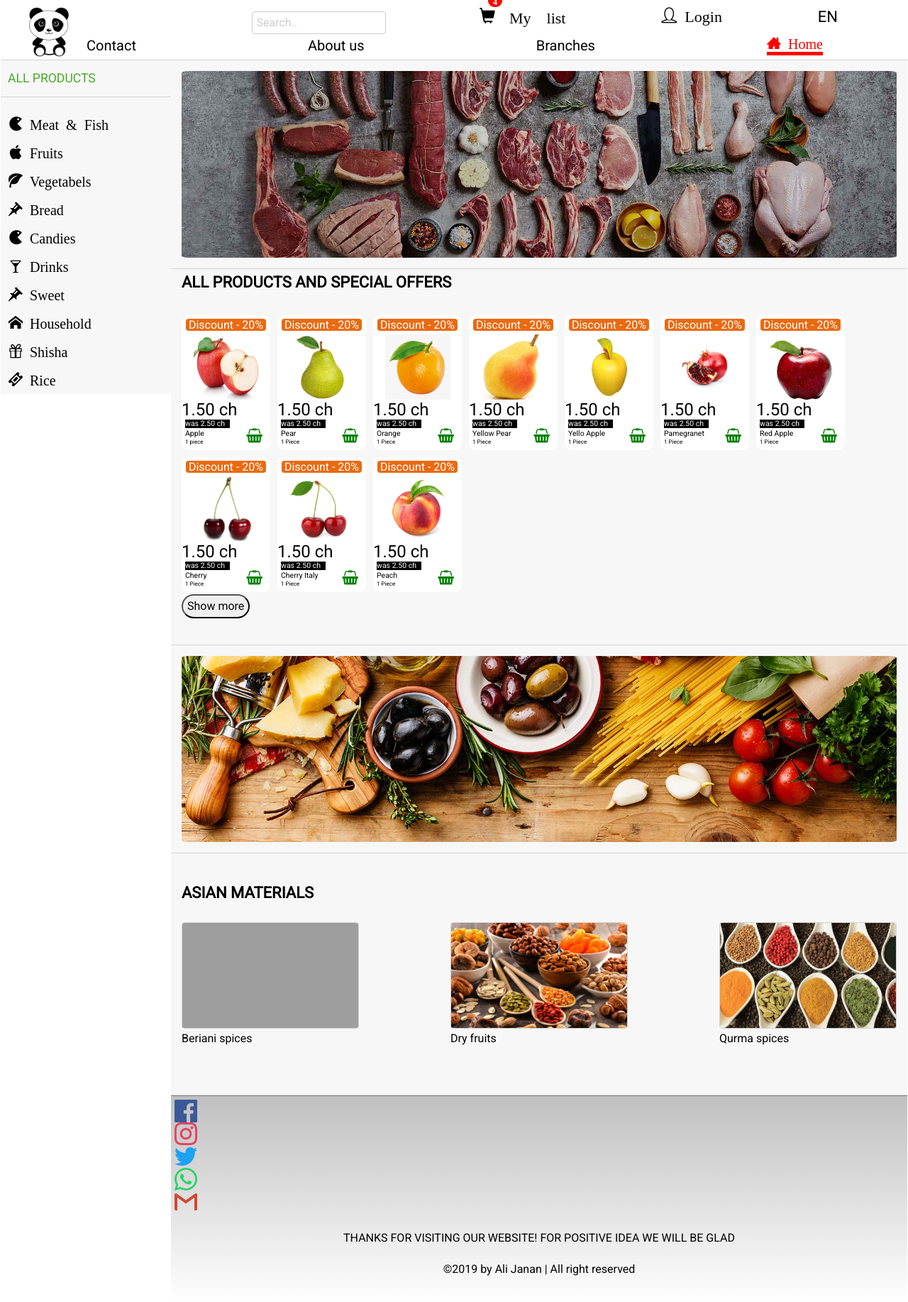
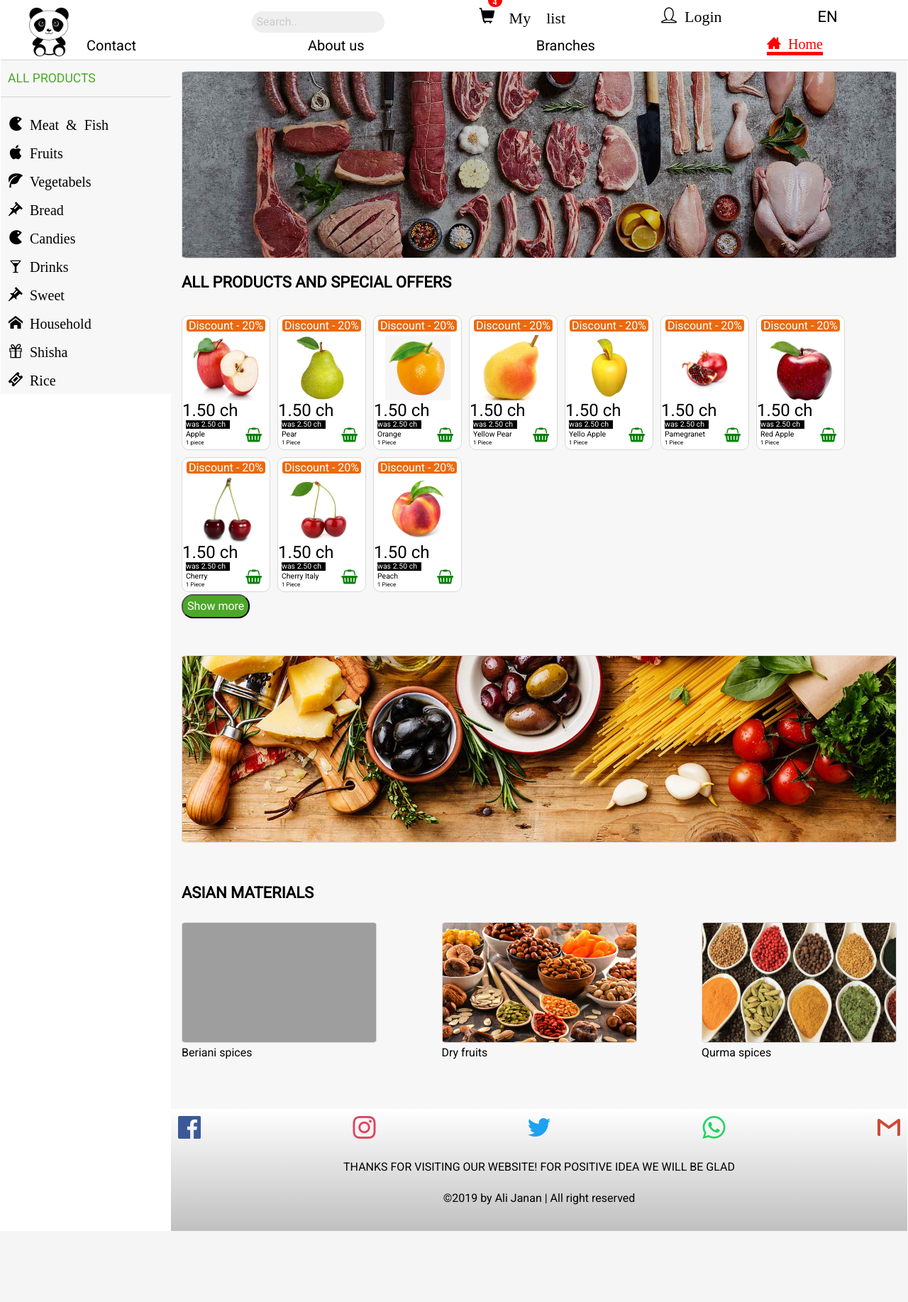
Before and after one commit to Ali-Janan/WebSite, a PHP site: page /index.php?page=index in a window 1280 px wide. Shown: the whole page at 71% size. After the commit the page ends 1734 px from the top, so only its background shows below. Run offline with PHP 8.4, Linux system fonts and the light colour scheme; some web fonts are replaced; grey boxes are pictures that could not be loaded.

Commit message:
main-content become organized

```diff
--- a/asset/css/index.css
+++ b/asset/css/index.css
@@ -133,11 +133,10 @@ ul {
   padding-top: 10px;
   font-size: 20px;
 }
-.search {
-  display: block;
-}
 .search-frame {
-  border-radius: 25px;
+  border-radius: 5em !important;
+  background-color: #EFEFEF;
+  border: 0px lightgray solid !important;
 }
 .list-container {
   width: 50%;
@@ -196,6 +195,7 @@ ul {
   display: none;
 }
 /* HEADER END */
+
 
 /* SIDE NAV START*/
 .menu {
@@ -256,6 +256,10 @@ ul {
 /* SIDE NAV END */
 
 
+/* SIDE NAV END */
+.main-content {
+   background-color: #F7F7F7;
+}
 /* MAIN CONTENT START (BANNER & ...*/
 .main-content {
   margin-top: 85px;
@@ -265,11 +269,10 @@ ul {
 /* BANNER-1 START*/
 .banner-1 {
   grid-area: banner-1;
-  background-color: #F7F7F7;
-  border-bottom: 1px lightgray solid;
 }
 .meat-banner {
   border-radius: 1%;
+  border: 1px #D8D8D8 solid;
 }
 /* BANNER-1 END */
 
@@ -277,8 +280,6 @@ ul {
 /* PRODUCTS START*/
 .products {
   grid-area: products;
-  background-color: #F7F7F7;
-  border-bottom: 1px lightgray solid;
   padding-top: 0;
 }
 .text-head {
@@ -300,6 +301,7 @@ ul {
   background-color: white;
   border-radius: 10px;
   margin: 5px 5px;
+  border: 1px #D8D8D8 solid;
 
 }
 .itmes img {
@@ -364,11 +366,12 @@ ul {
   margin-left: 5px;
 }
 #readMoreBtn {
-  /* background-color: red; */
-  border-radius: 5em;
+  border-radius: 1em;
   position: relative;
   left: 15px;
   bottom: 37px;
+  background-color: #4ca828;
+  color: white;
 }
 /* display more which is in normal hiden*/
 #more {
@@ -392,11 +395,11 @@ ul {
 /* BANNER-2 START*/
 .banner-2 {
   grid-area: banner-2;
-  background-color: #F7F7F7;
-  border-bottom: 1px lightgray solid;
 }
 .meat-banner {
   border-radius: 1%;
+  border: 1px #D8D8D8 solid;
+  box-shadow: inset 0 0 0 1px rgba(0,0,0,.15);
 }
 /* BANNER-2 END */
 
@@ -404,8 +407,6 @@ ul {
 /* ASIAN START */
 .asian {
   grid-area: asian;
-  background-color: #F7F7F7;
-  border-bottom: 1px lightgray solid;
   display: flex;
   flex-flow: column;
   justify-content: space-between;
@@ -417,9 +418,9 @@ ul {
   padding-bottom: 50px;
 }
 .asian-img {
-  width: 250px;
-  height: 150px;
-  border: 1px lightgray solid;
+  width: 275px;
+  height: 170px;
+  border: 1px #D8D8D8 solid;
   border-radius: 2%;
 }
 /* ASIAN END */
@@ -428,16 +429,19 @@ ul {
 /* FOOTER START */
 .footer {
   grid-area: footer;
-  background-image: linear-gradient(silver, white);
+  background-image: linear-gradient(white, silver);
   justify-content: space-between;
-  border-top: 1px gray solid;
   margin-left: 240px;
 }
 .media-icon {
+  display: flex;
   font-size: 2em;
   width: 100%;
-  padding: 5px;
+  padding: 10px;
   justify-content: space-between;
+}
+.media-icon a:hover {
+
 }
 .ft-text {
   text-align: center;
```
